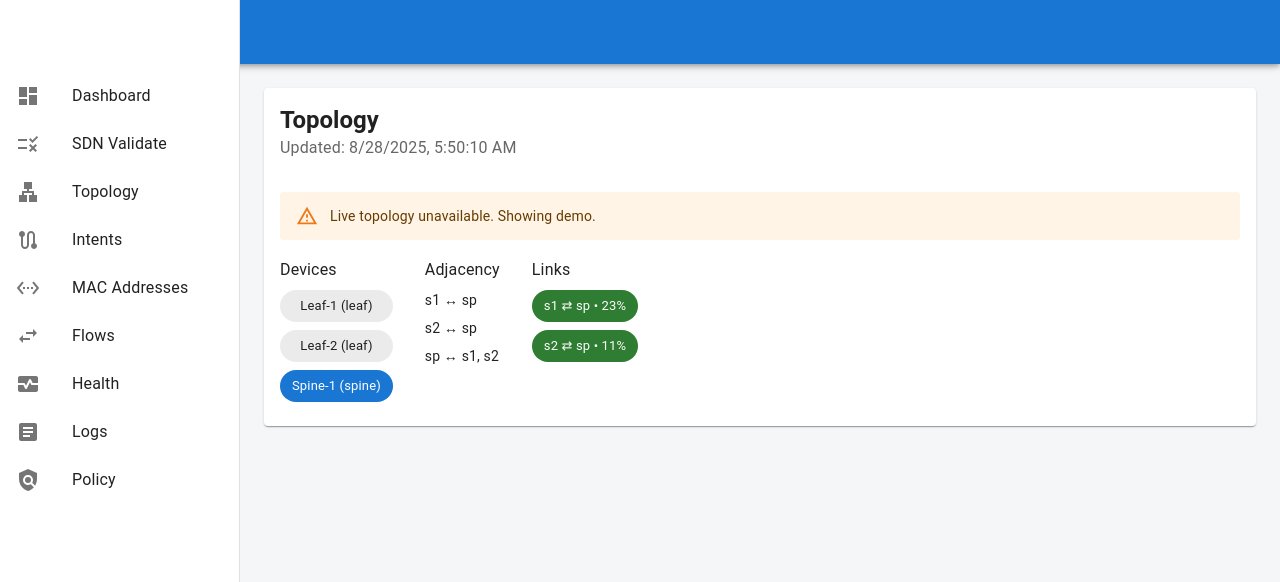
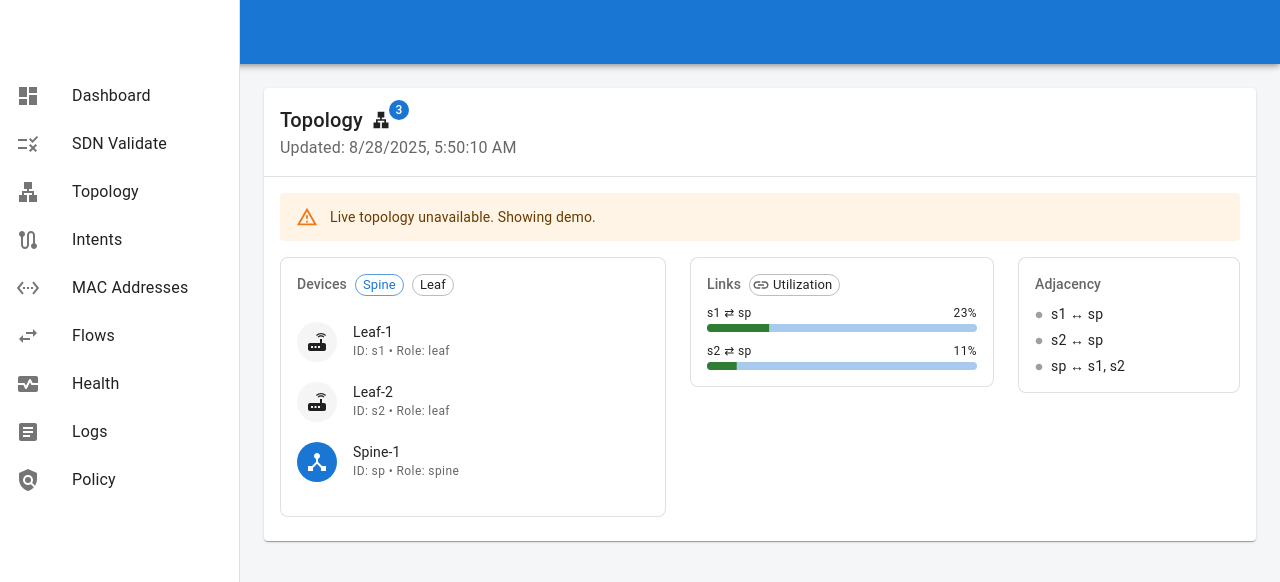
Before and after one commit to davetes/NACSYSTEM, a React (Create React App) app in the folder frontend/: page /topology in a window 1280 px wide. Shown: the top 582 px of the page. Built offline with nearby package versions, Linux system fonts and the light colour scheme; no server answers.

Commit message:
Added CardHeader  Divider in topology

```diff
--- a/frontend/src/components/TopologyGraph.js
+++ b/frontend/src/components/TopologyGraph.js
@@ -1,5 +1,31 @@
 import React, { useEffect, useMemo, useState } from 'react';
-import { Box, Card, CardHeader, CardContent, Typography, Chip, Stack, CircularProgress, Alert } from '@mui/material';
+import {
+  Box,
+  Card,
+  CardHeader,
+  CardContent,
+  Typography,
+  Chip,
+  Stack,
+  CircularProgress,
+  Alert,
+  Grid,
+  Divider,
+  LinearProgress,
+  List,
+  ListItem,
+  ListItemAvatar,
+  Avatar,
+  ListItemText,
+  Tooltip,
+  Badge,
+  Paper,
+} from '@mui/material';
+import LanIcon from '@mui/icons-material/Lan';
+import DeviceHubIcon from '@mui/icons-material/DeviceHub';
+import RouterIcon from '@mui/icons-material/Router';
+import LinkIcon from '@mui/icons-material/Link';
+import CircleIcon from '@mui/icons-material/Circle';
 import api from '../api';
 
 // Simple topology list/adjacency view as a placeholder (no canvas)
@@ -55,41 +81,91 @@ export default function TopologyGraph() {
   if (loading) return (<Box p={2}><CircularProgress size={24} /> Loading topology...</Box>);
 
   return (
-    <Card>
-      <CardHeader title="Topology" subheader={data?.updatedAt ? `Updated: ${new Date(data.updatedAt).toLocaleString()}` : ''} />
+    <Card sx={{ overflow: 'hidden' }}>
+      <CardHeader
+        title={
+          <Stack direction="row" alignItems="center" spacing={1}>
+            <Typography variant="h6">Topology</Typography>
+            <Badge color="primary" badgeContent={data?.devices?.length || 0} sx={{ '& .MuiBadge-badge': { right: -8 } }}>
+              <LanIcon fontSize="small" />
+            </Badge>
+          </Stack>
+        }
+        subheader={data?.updatedAt ? `Updated: ${new Date(data.updatedAt).toLocaleString()}` : ''}
+      />
+      <Divider />
       <CardContent>
         {error && <Alert severity="warning" sx={{ mb: 2 }}>{error}</Alert>}
         {!data ? (
           <Typography variant="body2">No topology data.</Typography>
         ) : (
-          <Stack direction={{ xs: 'column', md: 'row' }} spacing={4}>
-            <Box>
-              <Typography variant="subtitle1" gutterBottom>Devices</Typography>
-              <Stack spacing={1}>
-                {data.devices.map(d => (
-                  <Chip key={d.id} label={`${d.name} (${d.role})`} color={d.role === 'spine' ? 'primary' : 'default'} />
+          <Grid container spacing={3}>
+            <Grid item xs={12} md={5}>
+              <Paper variant="outlined" sx={{ p: 2, borderRadius: 2 }}>
+                <Stack direction="row" alignItems="center" spacing={1} sx={{ mb: 1 }}>
+                  <Typography variant="subtitle2" color="text.secondary">Devices</Typography>
+                  <Chip size="small" label={`Spine`} color="primary" variant="outlined" sx={{ height: 22 }} />
+                  <Chip size="small" label={`Leaf`} variant="outlined" sx={{ height: 22 }} />
+                </Stack>
+                <List dense>
+                  {[...data.devices].sort((a,b)=> (a.role||'').localeCompare(b.role||'') || (a.name||'').localeCompare(b.name||'')).map(d => (
+                    <ListItem key={d.id} disableGutters>
+                      <ListItemAvatar>
+                        <Tooltip title={d.role === 'spine' ? 'Spine' : 'Leaf'}>
+                          <Avatar sx={{ bgcolor: d.role === 'spine' ? 'primary.main' : 'grey.100', color: d.role === 'spine' ? 'primary.contrastText' : 'text.primary' }}>
+                            {d.role === 'spine' ? <DeviceHubIcon /> : <RouterIcon />}
+                          </Avatar>
+                        </Tooltip>
+                      </ListItemAvatar>
+                      <ListItemText
+                        primary={d.name}
+                        secondary={`ID: ${d.id} • Role: ${d.role}`}
+                        primaryTypographyProps={{ variant: 'body2' }}
+                        secondaryTypographyProps={{ variant: 'caption' }}
+                      />
+                    </ListItem>
                   ))}
+                </List>
+              </Paper>
+            </Grid>
+
+            <Grid item xs={12} md={4}>
+              <Paper variant="outlined" sx={{ p: 2, borderRadius: 2 }}>
+                <Stack direction="row" alignItems="center" spacing={1} sx={{ mb: 1 }}>
+                  <Typography variant="subtitle2" color="text.secondary">Links</Typography>
+                  <Chip size="small" label="Utilization" variant="outlined" sx={{ height: 22 }} icon={<LinkIcon fontSize="small" />} />
                 </Stack>
+                <Stack spacing={1.25}>
+                  {data.links.map((l, idx) => {
+                    const color = l.utilization > 70 ? 'error.main' : (l.utilization > 40 ? 'warning.main' : 'success.main');
+                    return (
+                      <Box key={idx}>
+                        <Stack direction="row" justifyContent="space-between">
+                          <Typography variant="caption">{l.src} ⇄ {l.dst}</Typography>
+                          <Typography variant="caption">{l.utilization}%</Typography>
+                        </Stack>
+                        <LinearProgress variant="determinate" value={Math.min(100, Math.max(0, l.utilization))} sx={{ height: 8, borderRadius: 5, '& .MuiLinearProgress-bar': { bgcolor: color } }} />
                       </Box>
-            <Box>
-              <Typography variant="subtitle1" gutterBottom>Adjacency</Typography>
-              <Stack spacing={1}>
+                    );
+                  })}
+                </Stack>
+              </Paper>
+            </Grid>
+
+            <Grid item xs={12} md={3}>
+              <Paper variant="outlined" sx={{ p: 2, borderRadius: 2 }}>
+                <Typography variant="subtitle2" color="text.secondary" sx={{ mb: 1 }}>Adjacency</Typography>
+                <Stack spacing={0.75}>
                   {Object.entries(adjacency).map(([k, v]) => (
                     <Typography key={k} variant="body2">
+                      <CircleIcon sx={{ fontSize: 8, mr: 1, color: 'text.disabled', verticalAlign: 'middle' }} />
                       {k} ↔ {v.join(', ') || '-'}
                     </Typography>
                   ))}
                 </Stack>
-            </Box>
-            <Box>
-              <Typography variant="subtitle1" gutterBottom>Links</Typography>
-              <Stack spacing={1}>
-                {data.links.map((l, idx) => (
-                  <Chip key={idx} label={`${l.src} ⇄ ${l.dst} • ${l.utilization}%`} color={l.utilization > 70 ? 'error' : (l.utilization > 40 ? 'warning' : 'success')} />
-                ))}
-              </Stack>
-            </Box>
-          </Stack>
+              </Paper>
+            </Grid>
+          </Grid>
         )}
       </CardContent>
     </Card>
```
Lines whose indentation alone changed are shown as unchanged.
